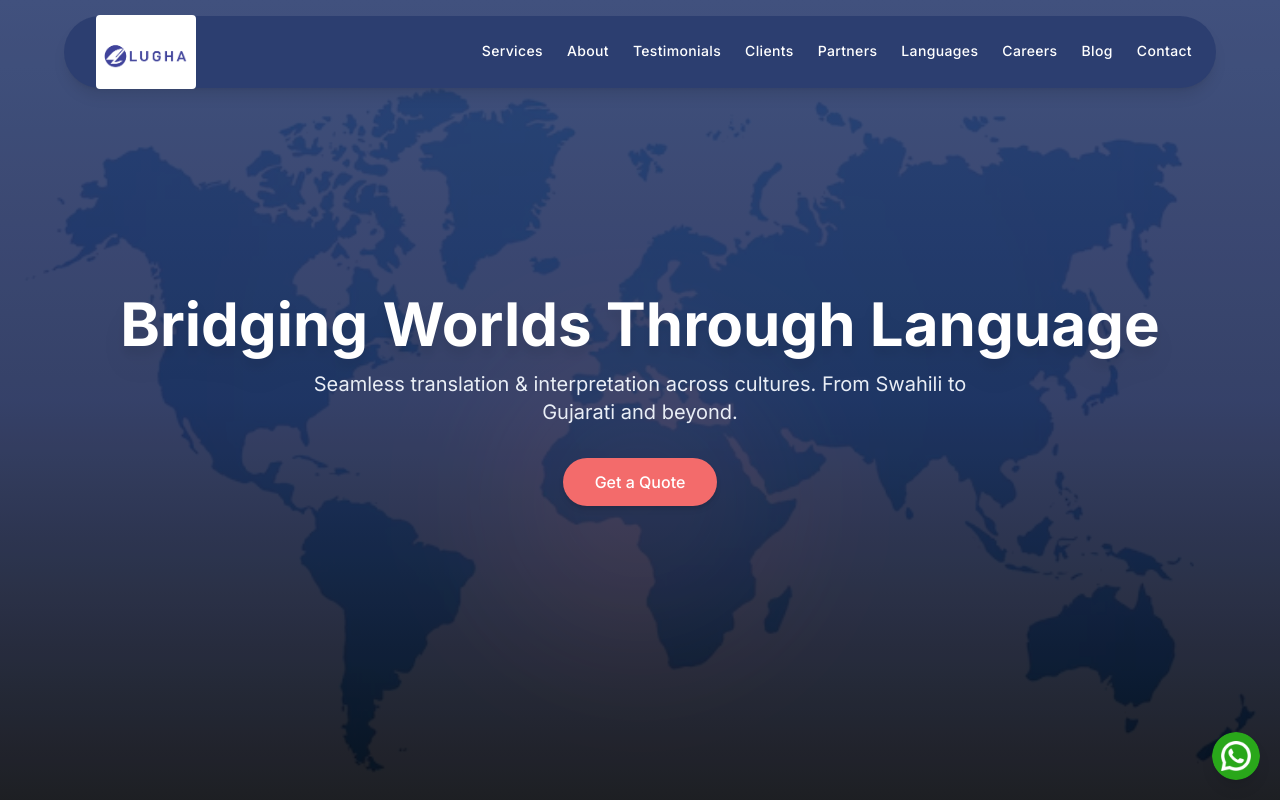
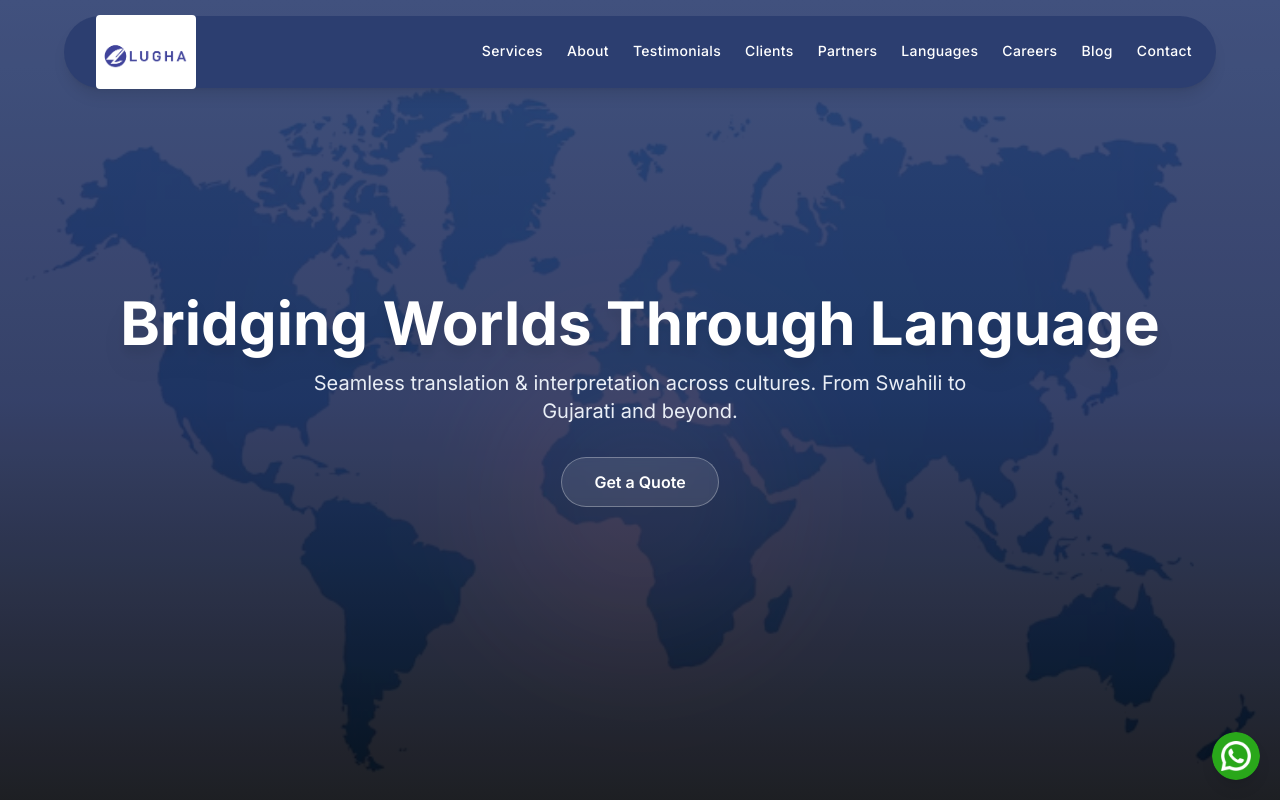
Before and after one commit to devis998/lugha-website1.0, a Next.js app: page / in a window 1280 px wide. Shown: the top 800 px of the page. Built offline with nearby package versions, Linux system fonts and the light colour scheme.

Commit message:
Update Hero.tsx

```diff
--- a/app/sections/Hero.tsx
+++ b/app/sections/Hero.tsx
@@ -44,11 +44,12 @@ export default function Hero() {
         </p>
 
         <a
-          href="#quote"
-          className="inline-block bg-lugha-coral text-white px-8 py-3 rounded-full font-medium hover:bg-white hover:text-lugha-coral transition shadow-md"
+        href="#quote"
+        className="inline-block backdrop-blur-sm bg-white/10 text-white border border-white/30 px-8 py-3 rounded-full font-semibold hover:bg-white hover:text-lugha-navy hover:shadow-xl transition duration-300"
         >
-          Get a Quote
+        Get a Quote
         </a>
+
       </div>
     </section>
   )
```
